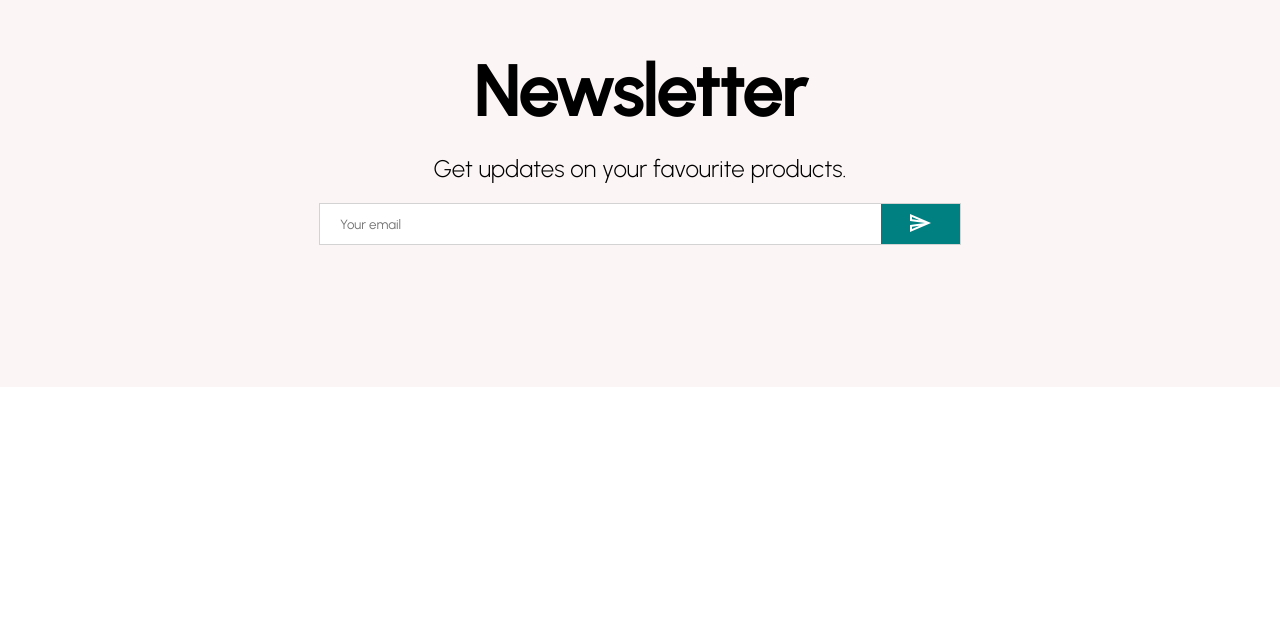
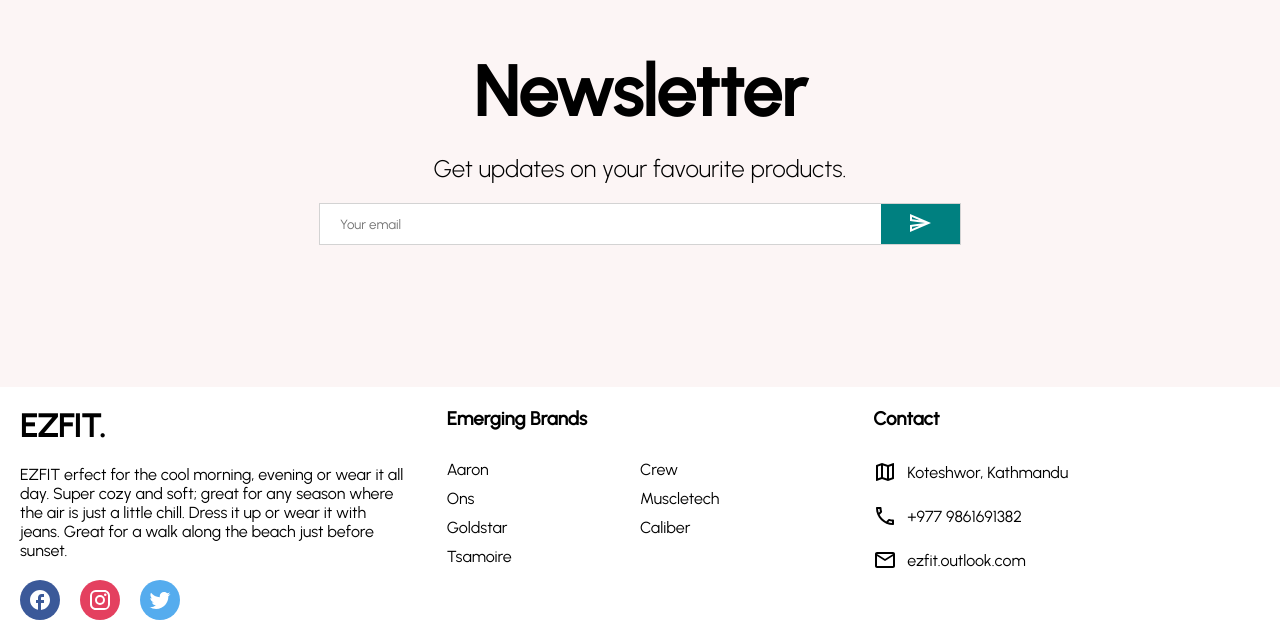
Before and after one commit to prashantulak22/EcommerceApp, a React (Create React App) app in the folder ecommerce/: page / in a window 1280 px wide. Shown: the part 2379-3019 px from the top of the page. Before the commit the page ends 2766 px from the top, so only its background shows below. Built offline with nearby package versions, Linux system fonts and the light colour scheme.

Commit message:
Footer section completed

```diff
--- /dev/null
+++ b/ecommerce/src/components/Footer.jsx
@@ -0,0 +1,116 @@
+import React from "react";
+import styled from "styled-components";
+import FacebookOutlinedIcon from "@mui/icons-material/FacebookOutlined";
+import TwitterIcon from "@mui/icons-material/Twitter";
+import InstagramIcon from "@mui/icons-material/Instagram";
+import MapOutlinedIcon from '@mui/icons-material/MapOutlined';
+import LocalPhoneOutlinedIcon from '@mui/icons-material/LocalPhoneOutlined';
+import EmailOutlinedIcon from '@mui/icons-material/EmailOutlined';
+
+const Container = styled.div`
+  display: flex;
+`;
+const Left = styled.div`
+  flex: 1;
+  display: flex;
+  flex-direction: column;
+  padding: 20px;
+
+`;
+const Logo = styled.h1``;
+const Description = styled.p`
+  margin: 20px 0px;
+`;
+const SocialContainer = styled.div`
+  display: flex;
+`;
+const SocialIcon = styled.div`
+  width: 40px;
+  height: 40px;
+  border-radius: 50%;
+  color: white;
+  background-color: #${(props) => props.color};
+  display: flex;
+  align-items: center;
+  justify-content: center;
+  margin-right: 20px;
+`;
+
+const Center = styled.div`
+  flex: 1;
+  padding: 20px;
+`;
+
+const Title = styled.h3`
+  margin-bottom: 30px;
+`;
+const List = styled.ul`
+  margin: 0;
+  padding: 0;
+  list-style: none;
+  display: flex;
+  flex-wrap: wrap;
+`;
+const ListItem = styled.li`
+  width: 50%;
+  margin-bottom: 10px;
+`;
+
+const Right = styled.div`
+  flex: 1;
+  padding: 20px;
+`;
+
+const ContactItem = styled.div`
+      margin-bottom: 20px;
+      display: flex;
+      align-items: center;
+
+`
+
+const Footer = () => {
+  return (
+    <Container>
+      <Left>
+        <Logo>EZFIT.</Logo>
+        <Description>
+          EZFIT erfect for the cool morning, evening or wear it all day. Super
+          cozy and soft; great for any season where the air is just a little
+          chill. Dress it up or wear it with jeans. Great for a walk along the
+          beach just before sunset.
+        </Description>
+        <SocialContainer>
+          <SocialIcon color="3B5999">
+            <FacebookOutlinedIcon />
+          </SocialIcon>
+          <SocialIcon color="E4405F">
+            <InstagramIcon />
+          </SocialIcon>
+          <SocialIcon color="55ACEE">
+            <TwitterIcon />
+          </SocialIcon>
+        </SocialContainer>
+      </Left>
+      <Center>
+        <Title>Emerging Brands</Title>
+        <List>
+          <ListItem>Aaron</ListItem>
+          <ListItem>Crew</ListItem>
+          <ListItem>Ons</ListItem>
+          <ListItem>Muscletech</ListItem>
+          <ListItem>Goldstar</ListItem>
+          <ListItem>Caliber</ListItem>
+          <ListItem>Tsamoire</ListItem>
+        </List>
+      </Center>
+      <Right>
+        <Title>Contact</Title>
+        <ContactItem><MapOutlinedIcon style={{marginRight: "10px"}}/>  Koteshwor, Kathmandu</ContactItem>
+        <ContactItem> <LocalPhoneOutlinedIcon style={{marginRight: "10px"}}/>  +977 9861691382</ContactItem>
+        <ContactItem><EmailOutlinedIcon style={{marginRight: "10px"}}/>  ezfit.outlook.com</ContactItem>
+      </Right>
+    </Container>
+  );
+};
+
+export default Footer;
--- a/ecommerce/src/pages/Home.jsx
+++ b/ecommerce/src/pages/Home.jsx
@@ -1,6 +1,7 @@
 import React from "react";
 import Announcements from "../components/Announcements";
 import Categories from "../components/Categories";
+import Footer from "../components/Footer";
 import Navbar from "../components/Navbar";
 import Newsletter from "../components/Newsletter";
 import Products from "../components/Products";
@@ -15,6 +16,7 @@
       <Categories/>
       <Products/>
       <Newsletter/>
+      <Footer/>
     </>
   );
 };
```
